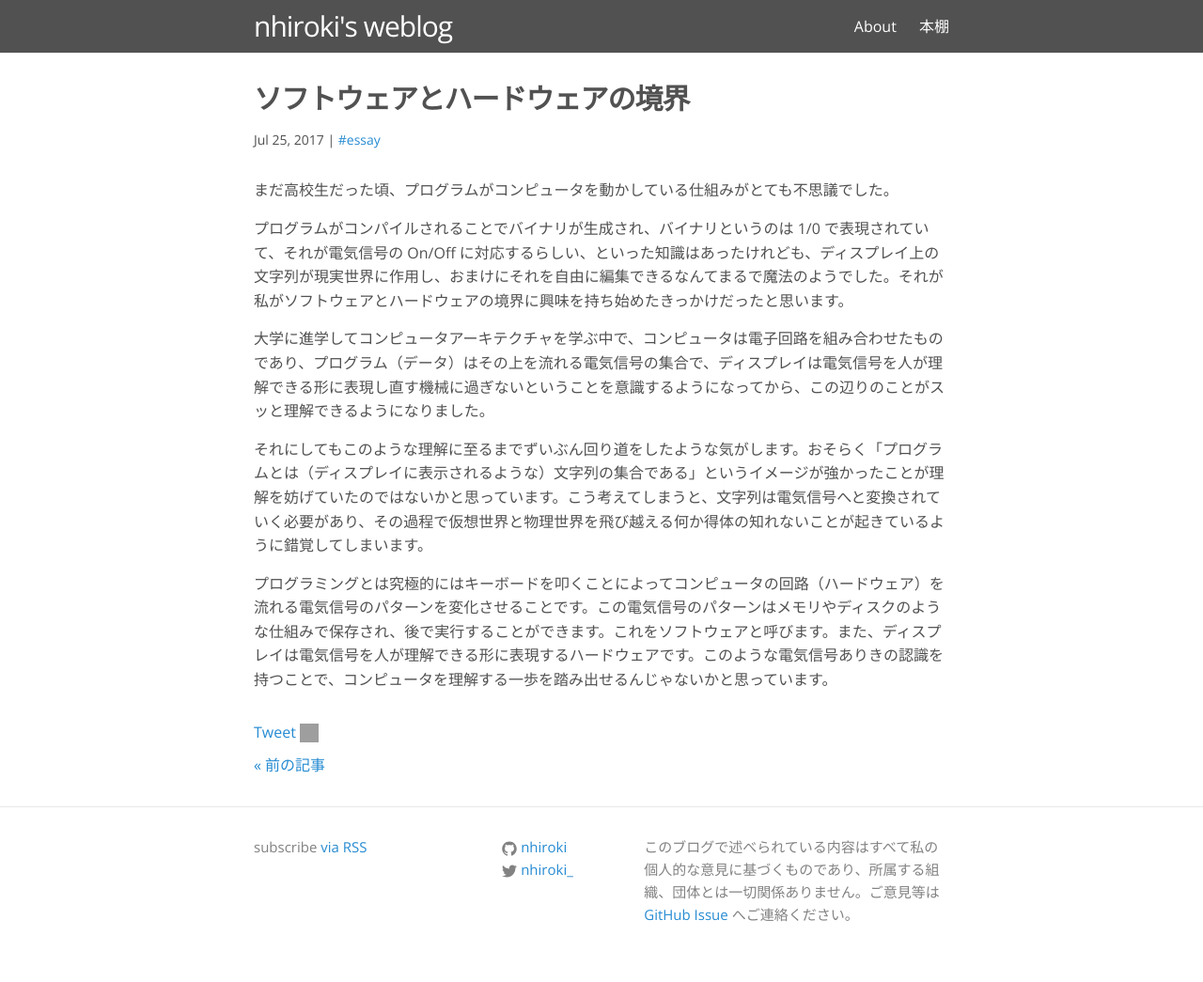
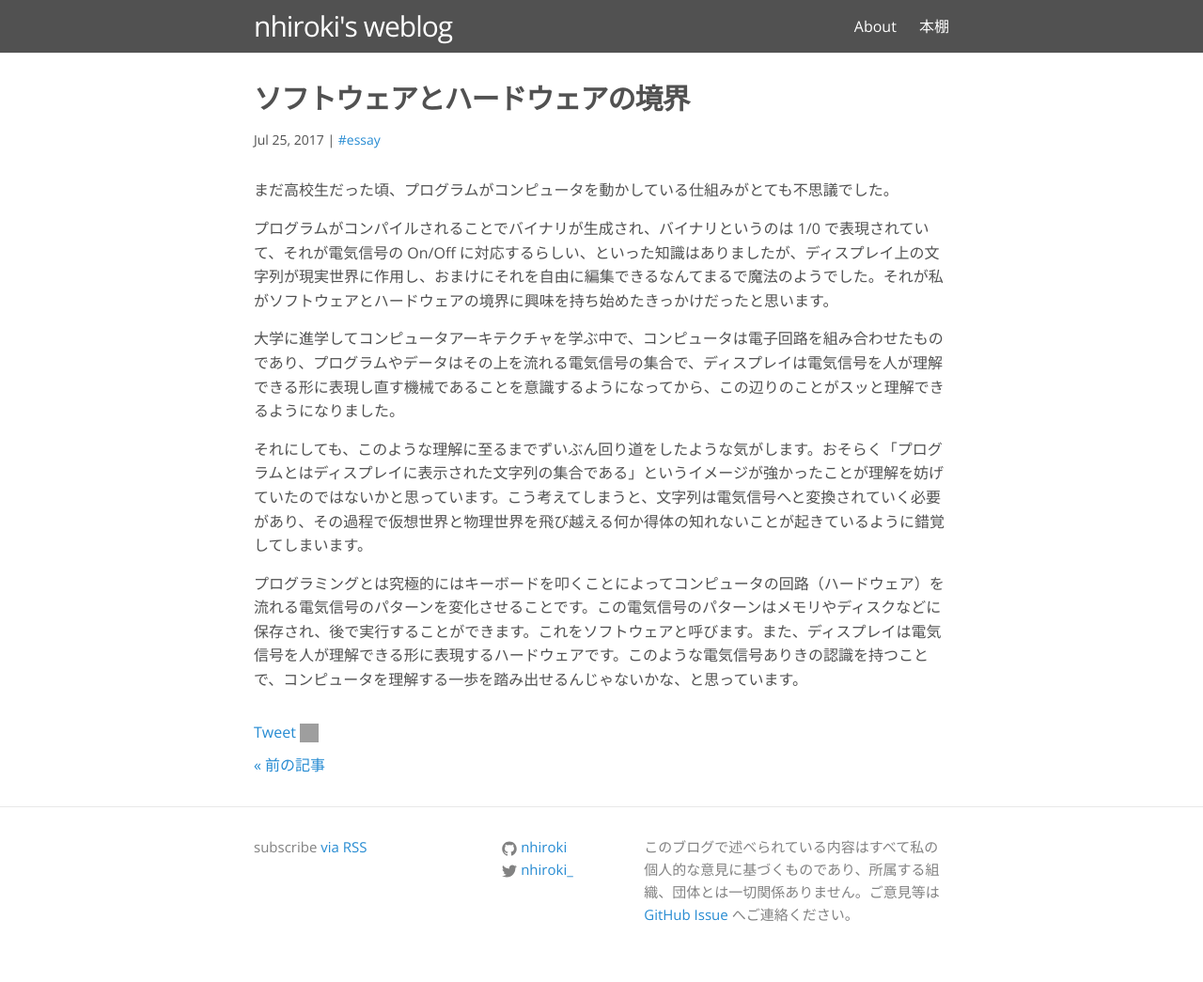
Before and after one commit to nhiroki/nhiroki.github.io, a Jekyll site: the page built from _posts/2017-07-26-software-and-hardware.md, in a window 1280 px wide. Shown: the whole page at 94% size. Built offline with Jekyll 4.4.1, drawn with Linux system fonts in a browser that asks for light colours; comment, search, counter and statistics services are not loaded; grey boxes are pictures that could not be loaded.

Commit message:
Refine texts in the existing post

```diff
--- a/_data/tags.yml
+++ b/_data/tags.yml
@@ -2,6 +2,8 @@ blog:
   name: blog
 book:
   name: book
+essay:
+  name: essay
 linux:
   name: linux
 codereading:
--- a/_posts/2017-07-26-software-and-hardware.md
+++ b/_posts/2017-07-26-software-and-hardware.md
@@ -7,10 +7,10 @@ tags: essay
 
 まだ高校生だった頃、プログラムがコンピュータを動かしている仕組みがとても不思議でした。
 
-プログラムがコンパイルされることでバイナリが生成され、バイナリというのは 1/0 で表現されていて、それが電気信号の On/Off に対応するらしい、といった知識はあったけれども、ディスプレイ上の文字列が現実世界に作用し、おまけにそれを自由に編集できるなんてまるで魔法のようでした。それが私がソフトウェアとハードウェアの境界に興味を持ち始めたきっかけだったと思います。
+プログラムがコンパイルされることでバイナリが生成され、バイナリというのは 1/0 で表現されていて、それが電気信号の On/Off に対応するらしい、といった知識はありましたが、ディスプレイ上の文字列が現実世界に作用し、おまけにそれを自由に編集できるなんてまるで魔法のようでした。それが私がソフトウェアとハードウェアの境界に興味を持ち始めたきっかけだったと思います。
 
-大学に進学してコンピュータアーキテクチャを学ぶ中で、コンピュータは電子回路を組み合わせたものであり、プログラム（データ）はその上を流れる電気信号の集合で、ディスプレイは電気信号を人が理解できる形に表現し直す機械に過ぎないということを意識するようになってから、この辺りのことがスッと理解できるようになりました。
+大学に進学してコンピュータアーキテクチャを学ぶ中で、コンピュータは電子回路を組み合わせたものであり、プログラムやデータはその上を流れる電気信号の集合で、ディスプレイは電気信号を人が理解できる形に表現し直す機械であることを意識するようになってから、この辺りのことがスッと理解できるようになりました。
 
-それにしてもこのような理解に至るまでずいぶん回り道をしたような気がします。おそらく「プログラムとは（ディスプレイに表示されるような）文字列の集合である」というイメージが強かったことが理解を妨げていたのではないかと思っています。こう考えてしまうと、文字列は電気信号へと変換されていく必要があり、その過程で仮想世界と物理世界を飛び越える何か得体の知れないことが起きているように錯覚してしまいます。
+それにしても、このような理解に至るまでずいぶん回り道をしたような気がします。おそらく「プログラムとはディスプレイに表示された文字列の集合である」というイメージが強かったことが理解を妨げていたのではないかと思っています。こう考えてしまうと、文字列は電気信号へと変換されていく必要があり、その過程で仮想世界と物理世界を飛び越える何か得体の知れないことが起きているように錯覚してしまいます。
 
-プログラミングとは究極的にはキーボードを叩くことによってコンピュータの回路（ハードウェア）を流れる電気信号のパターンを変化させることです。この電気信号のパターンはメモリやディスクのような仕組みで保存され、後で実行することができます。これをソフトウェアと呼びます。また、ディスプレイは電気信号を人が理解できる形に表現するハードウェアです。このような電気信号ありきの認識を持つことで、コンピュータを理解する一歩を踏み出せるんじゃないかと思っています。
+プログラミングとは究極的にはキーボードを叩くことによってコンピュータの回路（ハードウェア）を流れる電気信号のパターンを変化させることです。この電気信号のパターンはメモリやディスクなどに保存され、後で実行することができます。これをソフトウェアと呼びます。また、ディスプレイは電気信号を人が理解できる形に表現するハードウェアです。このような電気信号ありきの認識を持つことで、コンピュータを理解する一歩を踏み出せるんじゃないかな、と思っています。
```
Also changed, not shown: about.md (+4 -3 lines), tag/essay.md (added, +5 -0 lines).
